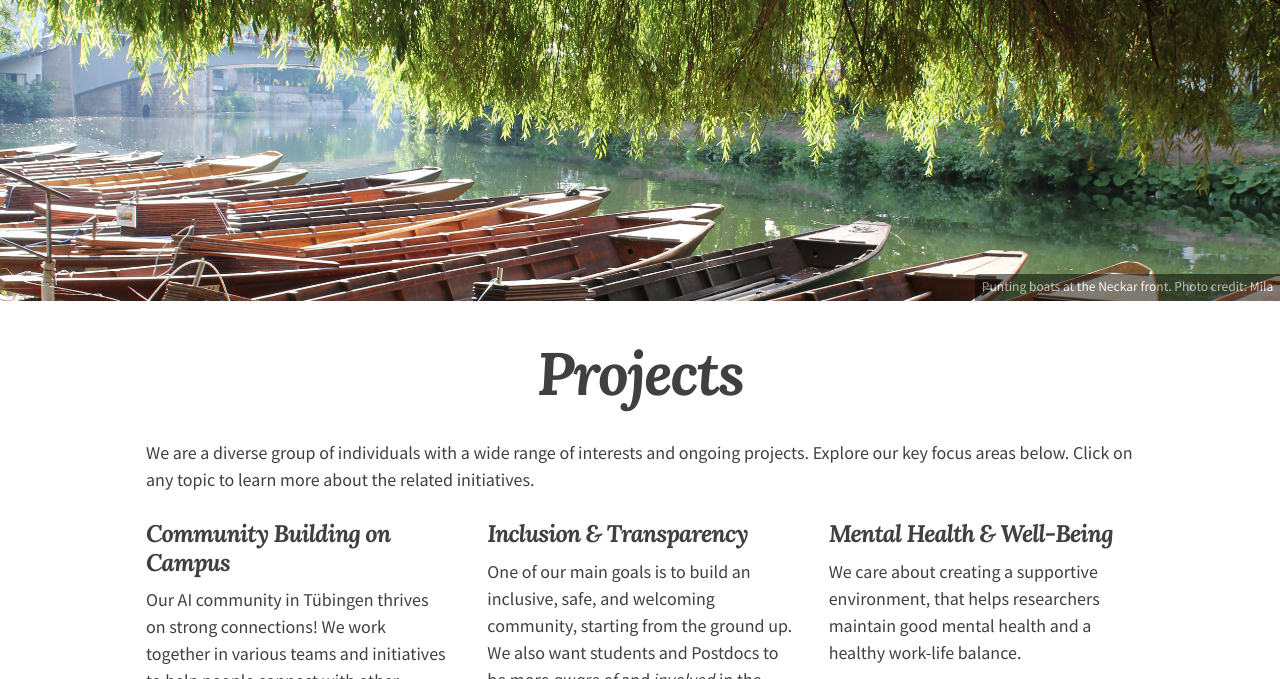
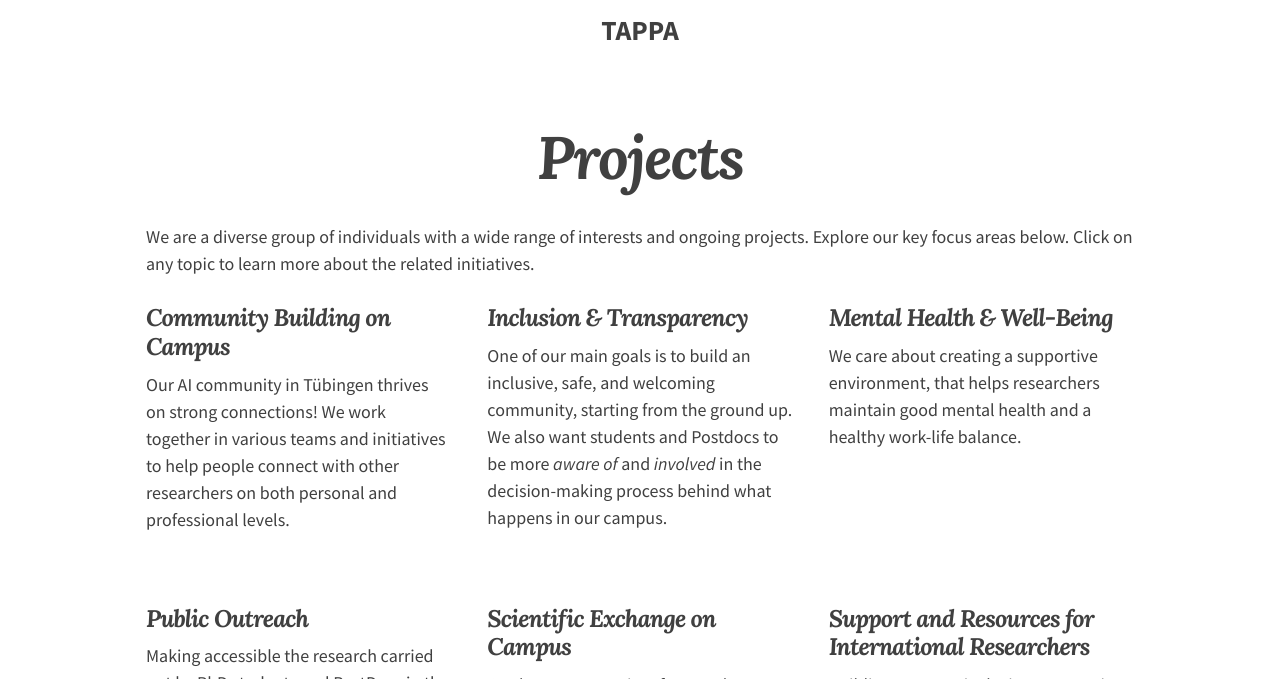
Before and after one commit to tappa-org/tappa-org.github.io, a Jekyll site: the page built from projects.md, in a window 1280 px wide and 900 px high, cut to the strip 221-900 px from the top of the window. Built offline with Jekyll 4.4.1, drawn with Linux system fonts in a browser that asks for light colours; nearby versions of some CDN libraries.

Commit message:
no image in proj page

```diff
--- a/projects.md
+++ b/projects.md
@@ -1,10 +1,10 @@
 ---
 title: Projects
 layout: collection
-image:
-  path: /images/neckar.jpg
-  thumbnail: /images/neckar.jpg
-  caption: "Punting boats at the Neckar front. Photo credit: Mila" #""
+# image:
+#   path: /images/neckar.jpg
+#   thumbnail: /images/neckar.jpg
+#   caption: "Punting boats at the Neckar front. Photo credit: Mila"
 # permalink: /projects/
 collection: projects
 entries_layout: grid #list
```
